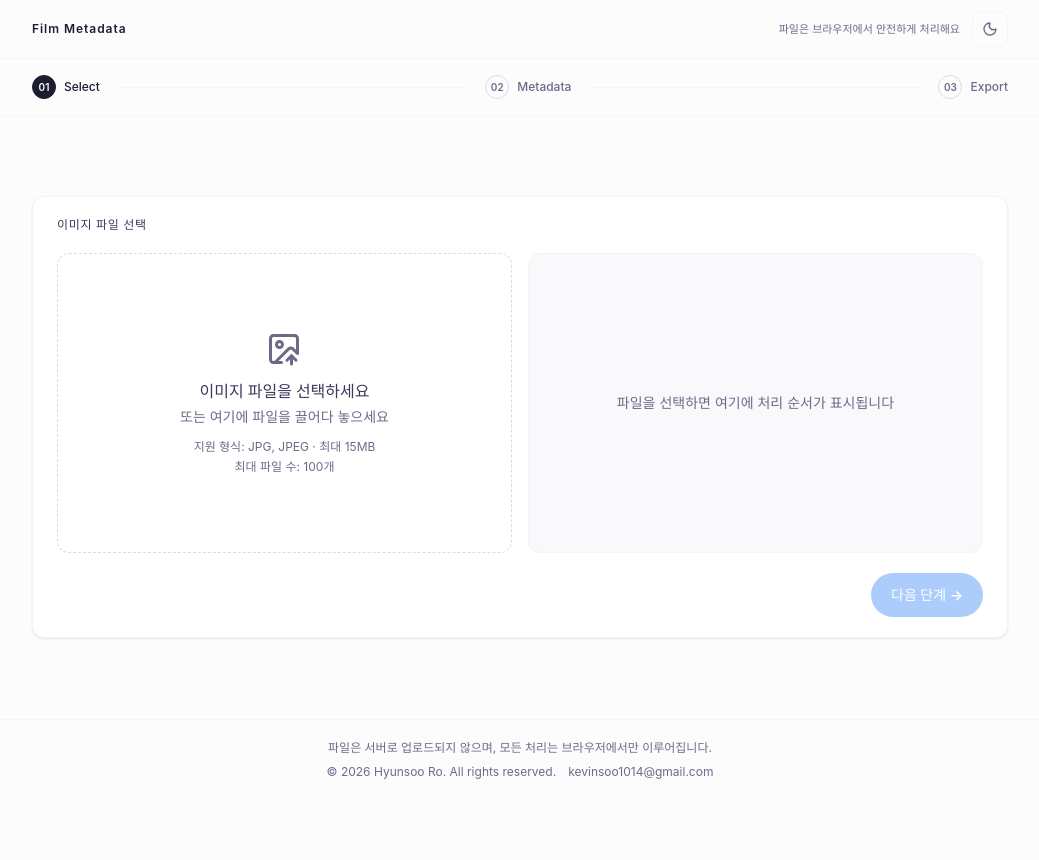
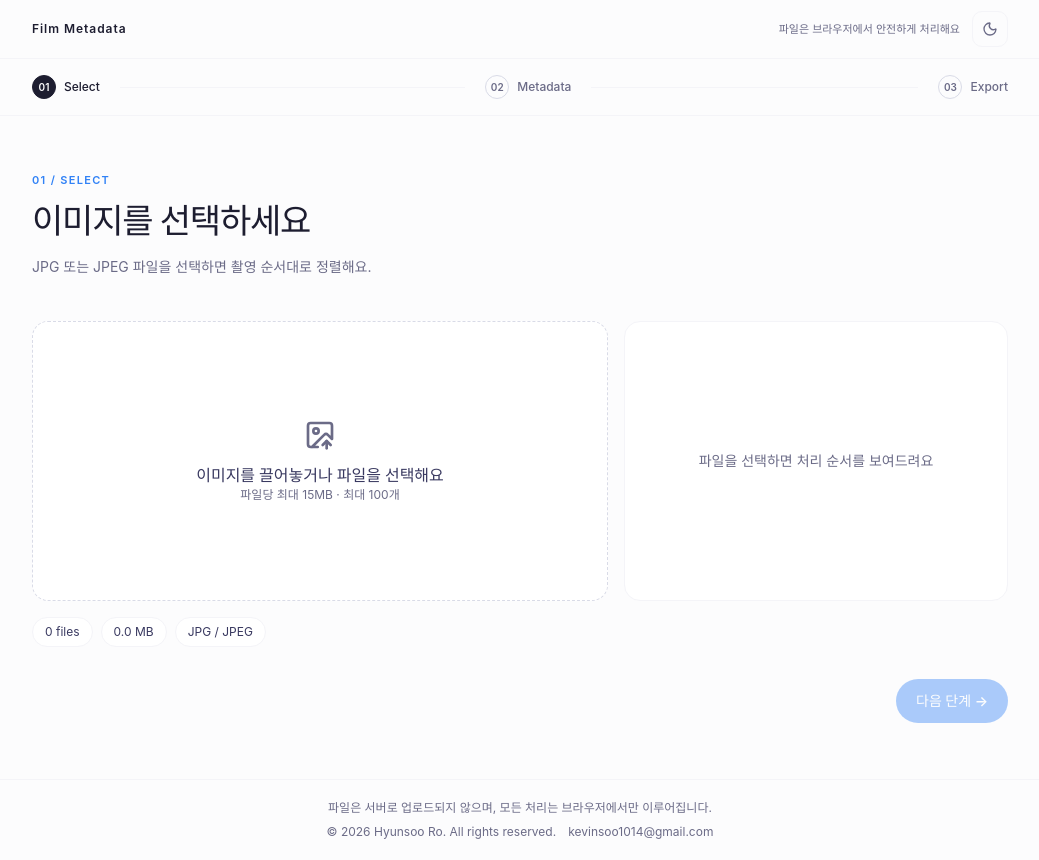
Before and after one commit to toosign00/film-metadata-app, a Next.js app: page / in a window 1280 px wide. Shown: the whole page, without its empty margins (120-1159 px from the left). Before the commit the page ends 800 px from the top, so only its background shows below. Built offline with nearby package versions, Linux system fonts and the light colour scheme.

Commit message:
style: 파일 선택 화면을 목록과 요약 중심으로 개편

```diff
--- a/src/components/layout/FileSelection/index.tsx
+++ b/src/components/layout/FileSelection/index.tsx
@@ -1,6 +1,8 @@
+import { StepIntro } from '@/components/layout/StepIntro';
 import { Button } from '@/components/ui/Button';
 import { DropZone } from '@/components/ui/DropZone';
 import { FileList } from '@/components/ui/FileList';
+import { FileSummary } from '@/components/ui/FileSummary';
 import type { FileSelectionProps } from '@/types/fileSelection.types';
 
 export const FileSelection = ({
@@ -14,41 +16,22 @@ export const FileSelection = ({
   }
 
   return (
-    <section className='py-6' aria-labelledby='file-section'>
-      <div className='rounded-xl border border-border bg-surface px-6 py-5 shadow-[0_1px_3px_rgba(0,0,0,0.06),0_1px_2px_rgba(0,0,0,0.04)]'>
-        <h2
-          id='file-section'
-          className='mb-5 text-xs font-semibold uppercase tracking-[0.06em] text-foreground-secondary'
-        >
-          이미지 파일 선택
-        </h2>
-
-        <div className='flex flex-col gap-4 md:flex-row'>
-          <div className='w-full md:w-1/2'>
-            <DropZone onFileSelect={onFileSelect} filesCount={sortedFiles.length} />
-          </div>
-
-          <div className='w-full md:w-1/2'>
-            {sortedFiles.length > 0 ? (
-              <FileList files={sortedFiles} />
-            ) : (
-              <div
-                className='flex h-full items-center justify-center rounded-xl border border-border bg-surface-alt p-6'
-                style={{ minHeight: '300px' }}
-              >
-                <p className='text-center text-sm text-foreground-muted'>
-                  파일을 선택하면 여기에 처리 순서가 표시됩니다
-                </p>
-              </div>
-            )}
-          </div>
-        </div>
-
-        <div className='mt-5 flex justify-end'>
-          <Button variant='primary' disabled={sortedFiles.length === 0} onClick={() => goToStep(2)}>
-            다음 단계 &rarr;
-          </Button>
-        </div>
+    <section aria-labelledby='file-section'>
+      <StepIntro
+        eyebrow='01 / SELECT'
+        title='이미지를 선택하세요'
+        titleId='file-section'
+        description={<p>JPG 또는 JPEG 파일을 선택하면 촬영 순서대로 정렬해요.</p>}
+      />
+      <div className='grid gap-4 md:grid-cols-[1.2fr_0.8fr]'>
+        <DropZone onFileSelect={onFileSelect} filesCount={sortedFiles.length} />
+        <FileList files={sortedFiles} />
+      </div>
+      <FileSummary files={sortedFiles} />
+      <div className='mt-8 flex justify-end'>
+        <Button disabled={sortedFiles.length === 0} onClick={() => goToStep(2)}>
+          다음 단계 →
+        </Button>
       </div>
     </section>
   );
--- a/src/components/ui/DropZone/index.tsx
+++ b/src/components/ui/DropZone/index.tsx
@@ -1,44 +1,33 @@
 'use client';
 
 import { ImageUp } from 'lucide-react';
-import { useMemo } from 'react';
 import useFileDrop from '@/hooks/useFileDrop';
 import type { DropZoneProps } from '@/types/dropZone.types';
 
 export const DropZone = ({ onFileSelect, filesCount = 0 }: DropZoneProps) => {
-  const { isDragging, fileInputRef, dropAreaRef, handleFileSelect, openFileDialog, isMobile } =
-    useFileDrop(onFileSelect, {
+  const {
+    isDragging,
+    fileInputRef,
+    dropAreaRef,
+    handleFileSelect,
+    openFileDialog,
+    errors,
+    clearErrors,
+    maxFiles,
+  } = useFileDrop(onFileSelect, {
     allowedExtensions: ['jpg', 'jpeg'],
     maxFileSize: 15 * 1024 * 1024,
     maxDesktopFiles: 100,
     maxMobileFiles: 40,
   });
 
-  const supportedExtensionsText = useMemo(() => ['jpg', 'jpeg'].join(', ').toUpperCase(), []);
-
-  const handleKeyDown = (e: React.KeyboardEvent) => {
-    if (e.key === 'Enter' || e.key === ' ') {
-      e.preventDefault();
+  const handleOpenFileDialog = () => {
+    clearErrors();
     openFileDialog();
-    }
   };
 
   return (
-    <button
-      ref={dropAreaRef as React.RefObject<HTMLButtonElement>}
-      className={`flex w-full items-center justify-center rounded-xl border-[1.5px] border-dashed ${
-        isDragging
-          ? 'border-primary bg-primary/5'
-          : filesCount > 0
-            ? 'border-primary/40 bg-surface'
-            : 'border-border-hover bg-surface hover:border-primary/60'
-      } cursor-pointer p-4 text-center transition-all`}
-      onClick={openFileDialog}
-      onKeyDown={handleKeyDown}
-      aria-label='파일 선택 영역'
-      style={{ minHeight: '300px', height: '100%' }}
-      type='button'
-    >
+    <div>
       <input
         type='file'
         id='file-input'
@@ -51,45 +40,53 @@ export const DropZone = ({ onFileSelect, filesCount = 0 }: DropZoneProps) => {
         aria-describedby='file-format-info'
       />
 
+      <button
+        ref={dropAreaRef as React.RefObject<HTMLButtonElement>}
+        className={`flex min-h-[280px] w-full cursor-pointer items-center justify-center rounded-2xl border-[1.5px] border-dashed ${
+          isDragging
+            ? 'border-primary bg-primary/5'
+            : filesCount > 0
+              ? 'border-primary/30 bg-surface'
+              : 'border-border-hover bg-surface hover:border-primary/60'
+        } p-4 text-center transition-all focus-visible:outline-none focus-visible:ring-2 focus-visible:ring-ring focus-visible:ring-offset-2 focus-visible:ring-offset-ring-offset`}
+        onClick={handleOpenFileDialog}
+        aria-label='파일 선택 영역'
+        type='button'
+      >
         <div className='flex flex-col items-center justify-center py-5'>
           <ImageUp
-          className={`mb-3 h-9 w-9 ${isDragging ? 'text-primary' : filesCount > 0 ? 'text-primary/70' : 'text-foreground-muted'}`}
+            className={`mb-3 h-8 w-8 ${isDragging ? 'text-primary' : filesCount > 0 ? 'text-primary/70' : 'text-foreground-muted'}`}
             aria-hidden='true'
-          role='img'
           />
 
-        {isDragging ? (
-          <div>
-            <p className='font-semibold text-primary text-base'>파일을 여기에 놓으세요</p>
-            <p className='mt-1 text-primary/70 text-sm'>
-              {supportedExtensionsText} 파일만 지원됩니다
+          <p
+            className={`text-base font-semibold ${
+              isDragging
+                ? 'text-primary'
+                : filesCount > 0
+                  ? 'text-foreground'
+                  : 'text-foreground-secondary'
+            }`}
+          >
+            {isDragging
+              ? '여기에 놓아주세요'
+              : filesCount > 0
+                ? `${filesCount}개 파일을 선택했어요`
+                : '이미지를 끌어놓거나 파일을 선택해요'}
+          </p>
+          <p id='file-format-info' className='text-foreground-muted text-xs'>
+            파일당 최대 15MB · 최대 {maxFiles}개
           </p>
         </div>
-        ) : filesCount > 0 ? (
-          <div>
-            <p className='font-semibold text-foreground text-base'>
-              {filesCount}개의 파일이 선택됨
-            </p>
-            <p className='mt-1 text-foreground-muted text-sm'>클릭하여 다른 파일 선택</p>
+      </button>
+
+      {errors.length > 0 && (
+        <ul className='mt-3 space-y-1 text-xs text-destructive-muted' aria-live='polite'>
+          {errors.map((error) => (
+            <li key={error}>{error}</li>
+          ))}
+        </ul>
+      )}
     </div>
-        ) : (
-          <div>
-            <p className='font-semibold text-foreground-secondary text-base'>
-              이미지 파일을 선택하세요
-            </p>
-            <p className='mt-1 text-foreground-muted text-sm'>또는 여기에 파일을 끌어다 놓으세요</p>
-          </div>
-        )}
-
-        <div className='mt-3'>
-          <p id='file-format-info' className='text-foreground-muted text-xs'>
-            지원 형식: {supportedExtensionsText} &middot; 최대 15MB
-          </p>
-          <p className='mt-1 text-foreground-muted text-xs'>
-            최대 파일 수: {isMobile ? 40 : 100}개
-          </p>
-        </div>
-      </div>
-    </button>
   );
 };
--- a/src/components/ui/FileList/index.tsx
+++ b/src/components/ui/FileList/index.tsx
@@ -1,27 +1,32 @@
 import type { FileListProps } from '@/types/fileList.types';
 
 export const FileList = ({ files }: FileListProps) => {
-  if (!files || files.length === 0) return null;
+  if (!files || files.length === 0) {
+    return (
+      <div className='flex min-h-[280px] items-center justify-center rounded-2xl border border-border bg-surface p-6'>
+        <p className='text-center text-sm text-foreground-muted'>
+          파일을 선택하면 처리 순서를 보여드려요
+        </p>
+      </div>
+    );
+  }
 
   return (
-    <div
-      className='flex h-full flex-col rounded-xl border border-border bg-surface'
-      style={{ maxHeight: '300px' }}
-    >
+    <div className='flex min-h-[280px] max-h-[360px] flex-col rounded-2xl border border-border bg-surface'>
       <div className='flex items-center justify-between border-b border-border px-4 py-3'>
         <h3 className='text-xs font-semibold uppercase tracking-[0.06em] text-foreground-secondary'>
-          파일 처리 순서
+          Selected files
         </h3>
         <span className='rounded-full bg-surface-alt px-2 py-0.5 text-xs text-foreground-muted'>
           {files.length}개
         </span>
       </div>
-      <div className='flex-1 overflow-y-auto p-3'>
-        <ol className='flex flex-col gap-1.5'>
+      <div className='flex-1 overflow-y-auto px-4'>
+        <ol>
           {files.map((file, index) => (
             <li
-              key={file.name}
-              className='flex items-center gap-2.5 rounded-md bg-surface-alt px-3 py-2'
+              key={`${file.name}-${file.lastModified}-${file.size}`}
+              className='flex items-center gap-2.5 border-b border-border py-2.5 last:border-0'
             >
               <span className='w-4 shrink-0 text-right text-xs text-foreground-muted'>
                 {index + 1}
--- /dev/null
+++ b/src/components/ui/FileSummary/index.tsx
@@ -0,0 +1,23 @@
+import type { FileSummaryProps } from '@/types/fileSummary.types';
+
+export const FileSummary = ({ files }: FileSummaryProps) => {
+  const totalBytes = files.reduce((sum, file) => sum + file.size, 0);
+  const totalMegabytes = totalBytes / 1024 / 1024;
+
+  return (
+    <dl className='mt-4 flex flex-wrap gap-2' aria-label='선택 파일 요약'>
+      <div className='rounded-full border border-border bg-surface px-3 py-1.5 text-xs'>
+        <dt className='sr-only'>파일 수</dt>
+        <dd className='text-foreground-secondary'>{files.length} files</dd>
+      </div>
+      <div className='rounded-full border border-border bg-surface px-3 py-1.5 text-xs'>
+        <dt className='sr-only'>전체 용량</dt>
+        <dd className='text-foreground-secondary'>{totalMegabytes.toFixed(1)} MB</dd>
+      </div>
+      <div className='rounded-full border border-border bg-surface px-3 py-1.5 text-xs'>
+        <dt className='sr-only'>지원 형식</dt>
+        <dd className='text-foreground-secondary'>JPG / JPEG</dd>
+      </div>
+    </dl>
+  );
+};
--- a/src/hooks/useFileDrop.ts
+++ b/src/hooks/useFileDrop.ts
@@ -35,12 +35,12 @@ const useFileDrop = (
 
       // 확장자 검사
       if (!ext || !allowedExtensions.includes(ext)) {
-        errors.push(`지원되지 않는 파일 형식입니다: ${file.name}`);
+        errors.push(`지원하지 않는 파일이에요: ${file.name}`);
       }
 
       // 파일 크기 검사
       if (file.size > maxFileSize) {
-        errors.push(`파일 크기가 너무 큽니다: ${file.name} (최대 ${maxFileSize / 1024 / 1024}MB)`);
+        errors.push(`파일 크기는 최대 ${maxFileSize / 1024 / 1024}MB예요: ${file.name}`);
       }
 
       return errors;
@@ -93,7 +93,7 @@ const useFileDrop = (
 
       // 최대 파일 수 제한
       if (validFiles.length > maxFiles) {
-        fileErrors.push(`최대 ${maxFiles}개의 파일만 선택할 수 있습니다.`);
+        fileErrors.push(`파일은 최대 ${maxFiles}개까지 선택할 수 있어요.`);
       }
 
       const selectedFiles = validFiles.slice(0, maxFiles);
@@ -101,10 +101,7 @@ const useFileDrop = (
         onFileSelect(selectedFiles);
       }
 
-      // 에러가 있다면 상태 업데이트
-      if (fileErrors.length > 0) {
-        setErrors(fileErrors);
-      }
+      setErrors(fileErrors);
     };
 
     // 이벤트 리스너 등록
@@ -141,7 +138,7 @@ const useFileDrop = (
 
     // 최대 파일 수 제한을 초과할 경우 경고 메시지 추가
     if (validFiles.length > maxFiles) {
-      fileErrors.push(`최대 ${maxFiles}개의 파일만 선택할 수 있습니다.`);
+      fileErrors.push(`파일은 최대 ${maxFiles}개까지 선택할 수 있어요.`);
     }
 
     const finalSelectedFiles = validFiles.slice(0, maxFiles);
@@ -149,10 +146,7 @@ const useFileDrop = (
       onFileSelect(finalSelectedFiles);
     }
 
-    // 에러가 있다면 상태 업데이트
-    if (fileErrors.length > 0) {
-      setErrors(fileErrors);
-    }
+    setErrors(fileErrors);
   };
 
   // 파일 선택 다이얼로그 열기
--- /dev/null
+++ b/src/types/fileSummary.types.ts
@@ -0,0 +1,3 @@
+export interface FileSummaryProps {
+  files: File[];
+}
```
Lines whose indentation alone changed are shown as unchanged.
